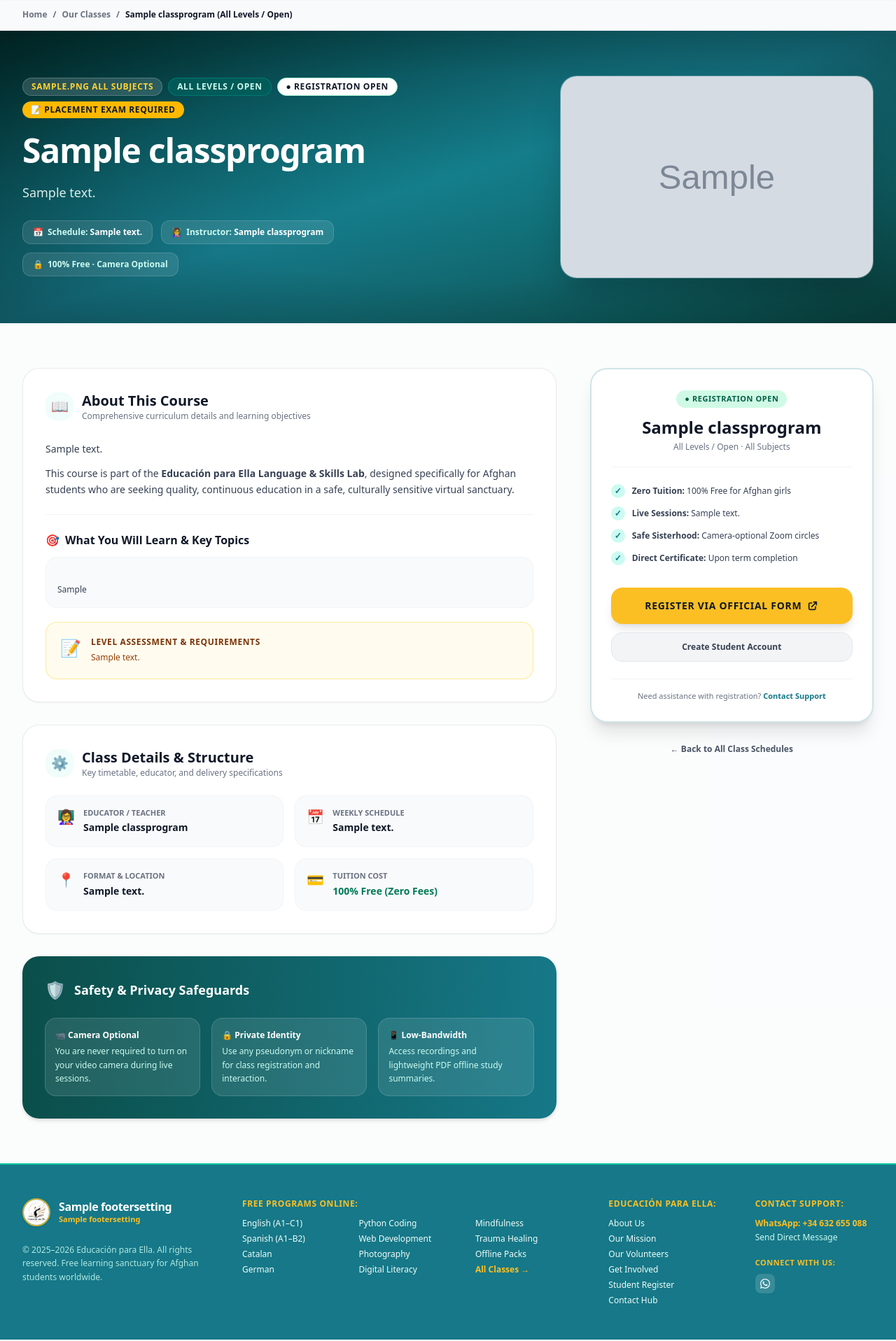
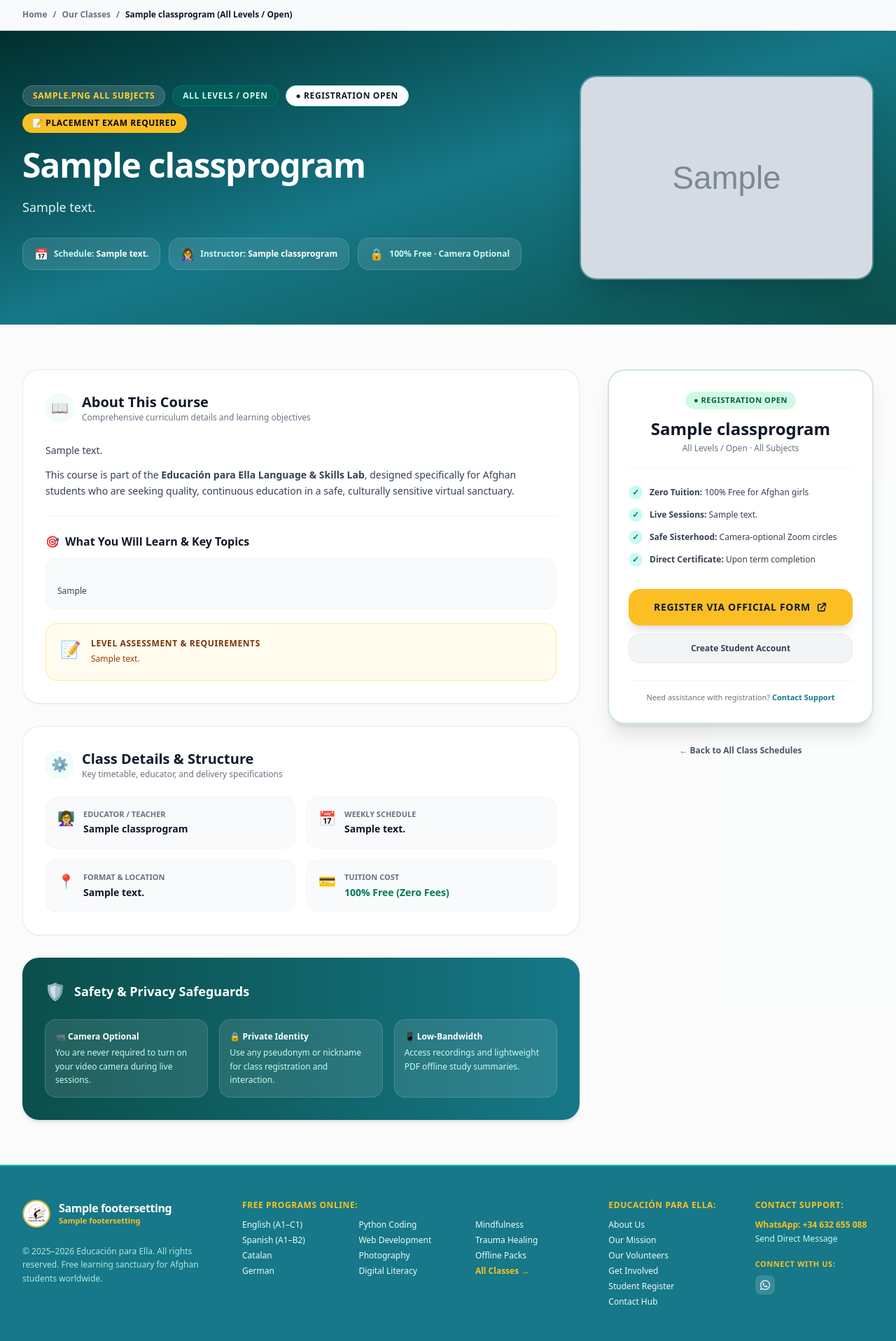
Before and after one commit to KhairullahChakir/educacion-para-ella, a Django app: page /classes/1/ in a window 1280 px wide. Shown: the part 82-1999 px from the top of the page at 70% size. Run offline with Django 5.2, Linux system fonts and the light colour scheme; tables that the repository leaves empty hold one stand-in row (values such as "Sample post"); grey boxes marked "Sample" are stand-in pictures.

Commit message:
Fix hero layout and sidebar container widths on course detail page

```diff
--- a/core/templates/core/class_detail.html
+++ b/core/templates/core/class_detail.html
@@ -19,67 +19,65 @@
 
 <!-- Course Hero Banner -->
 <section class="relative bg-gradient-to-br from-teal-950 via-[#167888] to-teal-900 text-white py-12 lg:py-16 overflow-hidden w-full">
-    <div class="absolute inset-0 bg-radial from-teal-500/10 via-transparent to-black/30 pointer-events-none"></div>
+    <div class="max-w-7xl mx-auto px-4 sm:px-6 lg:px-8 relative z-10 w-full">
+        <div class="flex flex-col lg:flex-row items-center justify-between gap-8 lg:gap-12 w-full">
 
-    <div class="max-w-7xl mx-auto px-4 sm:px-6 lg:px-8 relative z-10 w-full">
-        <div class="flex flex-col lg:flex-row items-center justify-between gap-8 w-full">
-
-            <!-- Left Hero Content -->
-            <div class="w-full lg:w-7/12 space-y-4">
+            <!-- Left Hero Content (Fluid) -->
+            <div class="w-full lg:flex-1 space-y-4 min-w-0">
                 <!-- Badges Strip -->
-                <div class="flex items-center gap-2 flex-wrap">
-                    <span class="px-3 py-1 rounded-full text-xs font-extrabold uppercase tracking-wider bg-white/15 text-amber-300 border border-white/20 shadow-2xs backdrop-blur-xs">
+                <div class="flex items-center gap-2.5 flex-wrap">
+                    <span class="inline-flex items-center px-3.5 py-1.5 rounded-full text-xs font-extrabold uppercase tracking-wider bg-white/15 text-amber-300 border border-white/20 shadow-2xs backdrop-blur-xs">
                         {{ program.icon_or_flag }} {{ program.get_subject_category_display }}
                     </span>
-                    <span class="px-3 py-1 rounded-full text-xs font-extrabold uppercase tracking-wider bg-teal-800/80 text-teal-100 border border-teal-600/50">
+                    <span class="inline-flex items-center px-3.5 py-1.5 rounded-full text-xs font-extrabold uppercase tracking-wider bg-teal-800/90 text-teal-100 border border-teal-600/50">
                         {{ program.get_level_category_display }}
                     </span>
-                    <span class="px-3 py-1 rounded-full text-xs font-extrabold uppercase tracking-wider border shadow-xs bg-white text-gray-900 {{ program.status_badge_classes }}">
+                    <span class="inline-flex items-center px-3.5 py-1.5 rounded-full text-xs font-extrabold uppercase tracking-wider border shadow-xs bg-white text-gray-900 {{ program.status_badge_classes }}">
                         ● {{ program.display_status }}
                     </span>
                     {% if program.level_exam_required %}
-                    <span class="px-3 py-1 rounded-full text-xs font-extrabold uppercase tracking-wider bg-amber-400 text-slate-900 shadow-xs">
+                    <span class="inline-flex items-center px-3.5 py-1.5 rounded-full text-xs font-extrabold uppercase tracking-wider bg-[#fbbf24] text-slate-950 shadow-xs font-black">
                         📝 Placement Exam Required
                     </span>
                     {% endif %}
                 </div>
 
                 <!-- Headline -->
-                <h1 class="text-3xl sm:text-4xl lg:text-5xl font-extrabold tracking-tight text-white leading-tight">
+                <h1 class="text-3xl sm:text-4xl lg:text-5xl font-black tracking-tight text-white leading-tight">
                     {{ program.title }}
                 </h1>
 
                 <!-- Subtitle / Meta -->
-                <p class="text-base sm:text-lg text-teal-50/90 leading-relaxed max-w-2xl">
+                <p class="text-base sm:text-lg text-teal-50/95 leading-relaxed max-w-2xl font-normal">
                     {{ program.description|default:"A safe, inclusive, and empowering class designed for Afghan women and girls to learn and master new skills." }}
                 </p>
 
                 <!-- Fast Info Badges -->
-                <div class="pt-2 flex flex-wrap items-center gap-3 text-xs font-bold text-teal-100">
-                    <div class="flex items-center gap-1.5 bg-white/10 px-3.5 py-2 rounded-xl border border-white/15">
-                        <span>📅</span>
+                <div class="pt-3 flex flex-wrap items-center gap-3 text-xs font-bold text-teal-100">
+                    <div class="inline-flex items-center gap-2 bg-white/10 px-4 py-2.5 rounded-2xl border border-white/15 backdrop-blur-xs">
+                        <span class="text-base">📅</span>
                         <span>Schedule: <strong class="text-white">{{ program.timetable_text }}</strong></span>
                     </div>
                     {% if program.teacher_name and program.show_teacher_name %}
-                    <div class="flex items-center gap-1.5 bg-white/10 px-3.5 py-2 rounded-xl border border-white/15">
-                        <span>👩‍🏫</span>
+                    <div class="inline-flex items-center gap-2 bg-white/10 px-4 py-2.5 rounded-2xl border border-white/15 backdrop-blur-xs">
+                        <span class="text-base">👩‍🏫</span>
                         <span>Instructor: <strong class="text-white">{{ program.teacher_name }}</strong></span>
                     </div>
                     {% endif %}
-                    <div class="flex items-center gap-1.5 bg-white/10 px-3.5 py-2 rounded-xl border border-white/15">
-                        <span>🔒</span>
+                    <div class="inline-flex items-center gap-2 bg-white/10 px-4 py-2.5 rounded-2xl border border-white/15 backdrop-blur-xs">
+                        <span class="text-base">🔒</span>
                         <span>100% Free · Camera Optional</span>
                     </div>
                 </div>
             </div>
 
-            <!-- Right Image Cover -->
-            <div class="w-full lg:w-5/12 flex justify-center lg:justify-end shrink-0">
-                <div class="relative w-full max-w-md rounded-3xl overflow-hidden shadow-2xl border border-white/20 bg-white/10 backdrop-blur-xs">
+            <!-- Right Image Cover (Fixed Width) -->
+            <div class="w-full lg:w-[420px] shrink-0 flex justify-center lg:justify-end">
+                <div class="w-full max-w-md rounded-3xl overflow-hidden shadow-2xl border-2 border-white/20 bg-white/10 backdrop-blur-xs">
                     {% if program.image %}
-                        <img src="{{ program.image.url }}" alt="{{ program.title }}" class="w-full h-64 sm:h-72 object-cover">
+                        <img src="{{ program.image.url }}" alt="{{ program.title }}" class="w-full h-64 sm:h-72 object-cover object-center block">
                     {% else %}
-                        <div class="w-full h-64 sm:h-72 bg-teal-900/50 flex flex-col items-center justify-center p-6 text-center">
+                        <div class="w-full h-64 sm:h-72 bg-teal-900/60 flex flex-col items-center justify-center p-6 text-center">
                             <span class="text-6xl mb-3">{{ program.icon_or_flag }}</span>
                             <span class="text-white font-extrabold text-lg">{{ program.title }}</span>
                         </div>
@@ -92,12 +90,12 @@
 </section>
 
 <!-- Course Details & Registration Section -->
-<section class="bg-gray-50/60 py-12 lg:py-16 w-full">
+<section class="bg-gray-50/70 py-12 lg:py-16 w-full">
     <div class="max-w-7xl mx-auto px-4 sm:px-6 lg:px-8 w-full">
-        <div class="flex flex-col lg:flex-row gap-8 lg:gap-12 items-start w-full">
+        <div class="flex flex-col lg:flex-row gap-8 lg:gap-10 items-start w-full">
 
-            <!-- Left Main Content (8 cols / 65% width) -->
-            <div class="w-full lg:w-8/12 space-y-8">
+            <!-- Left Main Content (Fluid) -->
+            <div class="w-full lg:flex-1 space-y-8 min-w-0">
 
                 <!-- 1. Overview Card -->
                 <div class="bg-white rounded-3xl p-6 sm:p-8 border border-gray-200/80 shadow-xs space-y-5">
@@ -219,8 +217,8 @@
 
             </div>
 
-            <!-- Right Sticky Action Card (4 cols / 35% width) -->
-            <div class="w-full lg:w-4/12 lg:sticky lg:top-28 space-y-6 shrink-0">
+            <!-- Right Sticky Action Card (Fixed Width) -->
+            <div class="w-full lg:w-[380px] lg:sticky lg:top-28 space-y-6 shrink-0">
 
                 <div class="bg-white rounded-3xl p-6 sm:p-7 border-2 border-[#167888]/20 shadow-xl space-y-6">
 
```
Also changed, not shown: theme/static/css/dist/styles.css.
